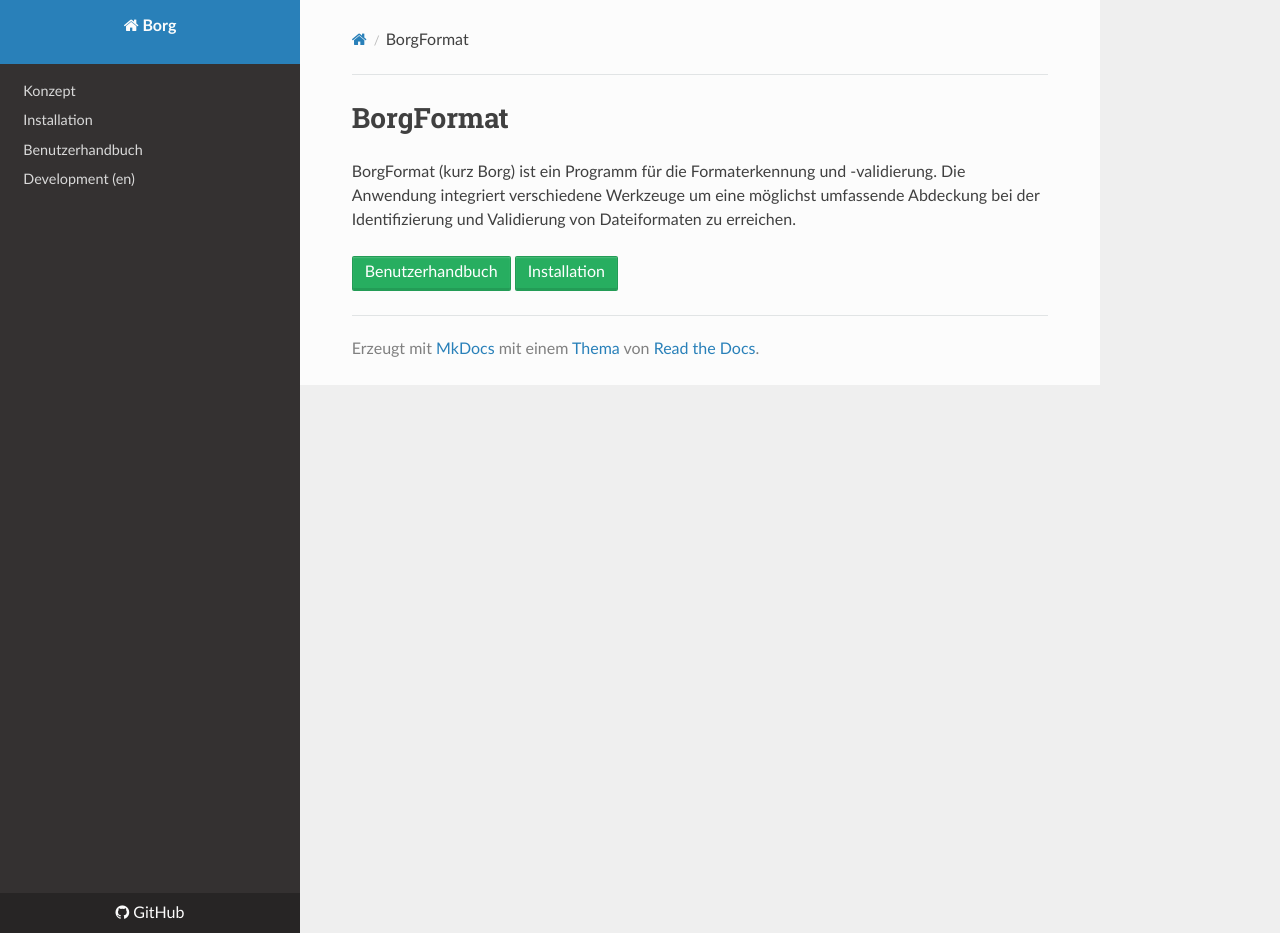
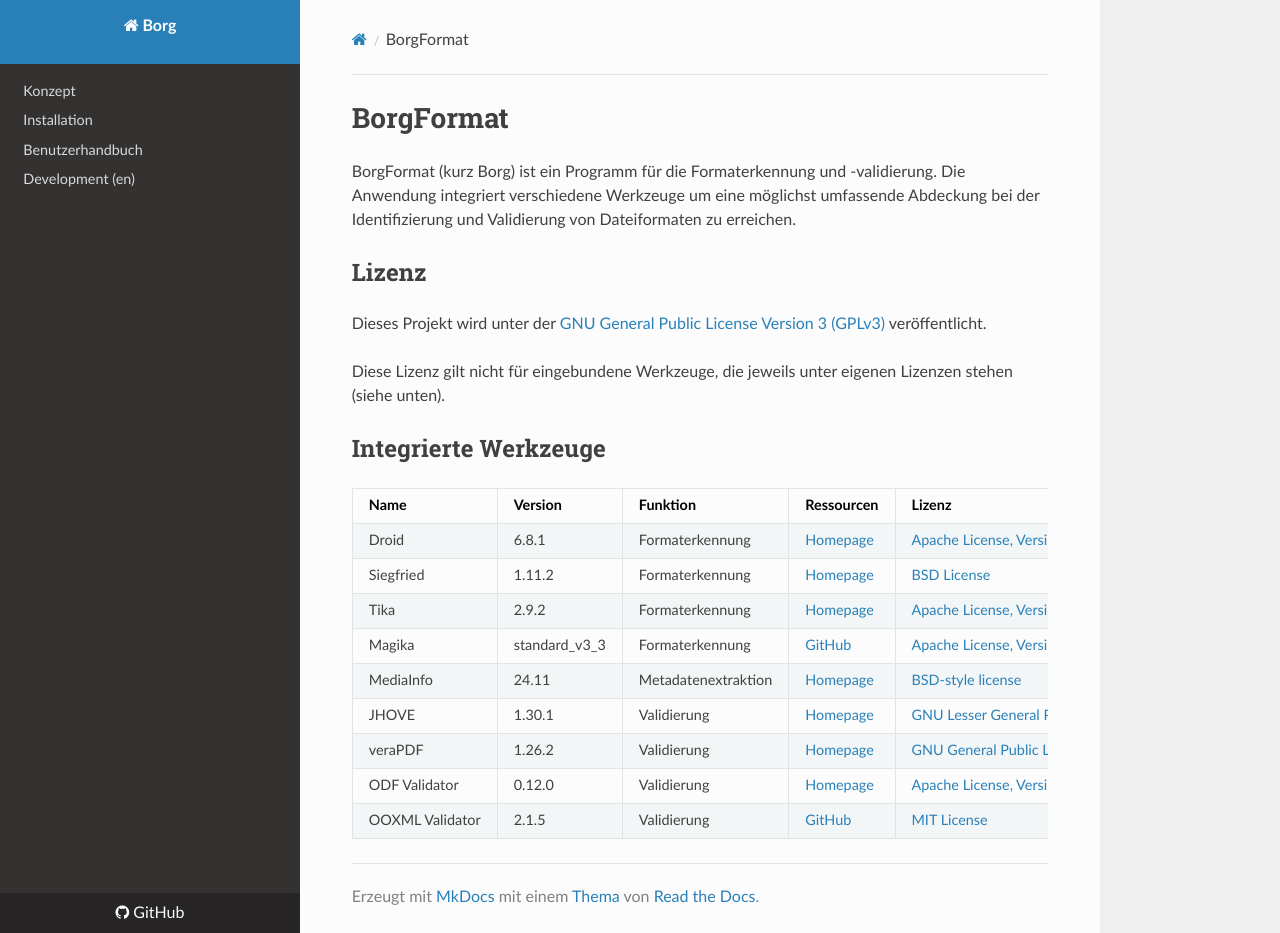
Before and after one commit to Landesarchiv-Thueringen/borg, an MkDocs documentation site: the page built from docs/index.md, in a window 1280 px wide and 933 px high. Built offline with MkDocs 1.6.1, drawn with Linux system fonts in a browser that asks for light colours; nearby versions of some CDN libraries.

```diff
--- a/docs/index.md
+++ b/docs/index.md
@@ -2,5 +2,22 @@
 
 BorgFormat (kurz Borg) ist ein Programm für die Formaterkennung und -validierung. Die Anwendung integriert verschiedene Werkzeuge um eine möglichst umfassende Abdeckung bei der Identifizierung und Validierung von Dateiformaten zu erreichen.
 
-<a class="btn" href="user_manual">Benutzerhandbuch</a>
-<a class="btn" href="installation">Installation</a>
+## Lizenz
+
+Dieses Projekt wird unter der [GNU General Public License Version 3 (GPLv3)](https://www.gnu.org/licenses/gpl-3.0.de.html) veröffentlicht.
+
+Diese Lizenz gilt nicht für eingebundene Werkzeuge, die jeweils unter eigenen Lizenzen stehen (siehe unten).
+
+## Integrierte Werkzeuge
+
+| Name            | Version       | Funktion            | Ressourcen                                                       | Lizenz                                                                                                        |
+| --------------- | ------------- | ------------------- | ---------------------------------------------------------------- | ------------------------------------------------------------------------------------------------------------- |
+| Droid           | 6.8.1         | Formaterkennung     | [Homepage ](https://digital-preservation.github.io/droid/)       | [Apache License, Version 2.0](https://github.com/richardlehane/siegfried?tab=Apache-2.0-1-ov-file)            |
+| Siegfried       | 1.11.2        | Formaterkennung     | [Homepage ](https://www.itforarchivists.com/siegfried)           | [BSD License](https://github.com/digital-preservation/droid/blob/master/license.md)                           |
+| Tika            | 2.9.2         | Formaterkennung     | [Homepage](https://tika.apache.org/)                             | [Apache License, Version 2.0](https://www.apache.org/licenses/LICENSE-2.0)                                    |
+| Magika          | standard_v3_3 | Formaterkennung     | [GitHub](https://github.com/google/magika)                       | [Apache License, Version 2.0](https://github.com/google/magika?tab=Apache-2.0-1-ov-file)                      |
+| MediaInfo       | 24.11         | Metadatenextraktion | [Homepage](https://mediaarea.net/en/MediaInfo)                   | [BSD-style license](https://mediaarea.net/en/MediaInfo/License)                                               |
+| JHOVE           | 1.30.1        | Validierung         | [Homepage](https://jhove.openpreservation.org)                   | [GNU Lesser General Public License](https://www.gnu.org/licenses/lgpl-3.0.html)                               |
+| veraPDF         | 1.26.2        | Validierung         | [Homepage](https://verapdf.org/)                                 | [GNU General Public License v3.0](https://github.com/veraPDF/veraPDF-validation/blob/integration/LICENSE.GPL) |
+| ODF Validator   | 0.12.0        | Validierung         | [Homepage](https://odftoolkit.org/conformance/ODFValidator.html) | [Apache License, Version 2.0](https://github.com/tdf/odftoolkit/blob/master/validator/LICENSE.txt)            |
+| OOXML Validator | 2.1.5         | Validierung         | [GitHub](https://github.com/mikeebowen/OOXML-Validator)          | [MIT License](https://github.com/mikeebowen/OOXML-Validator/blob/main/LICENSE)                                |
```
Also changed, not shown: README.md (+12 -9 lines).
